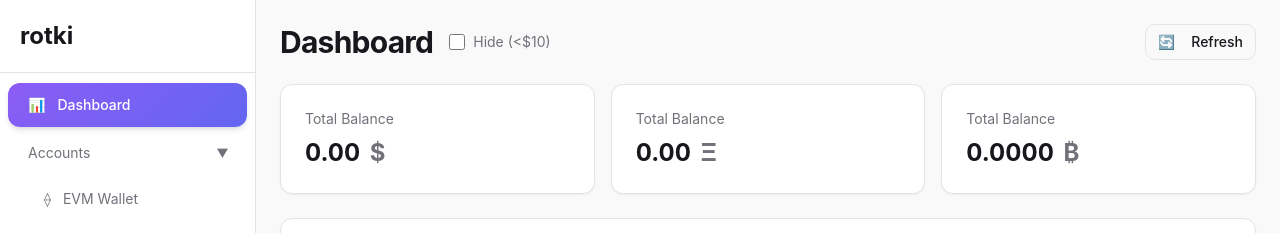
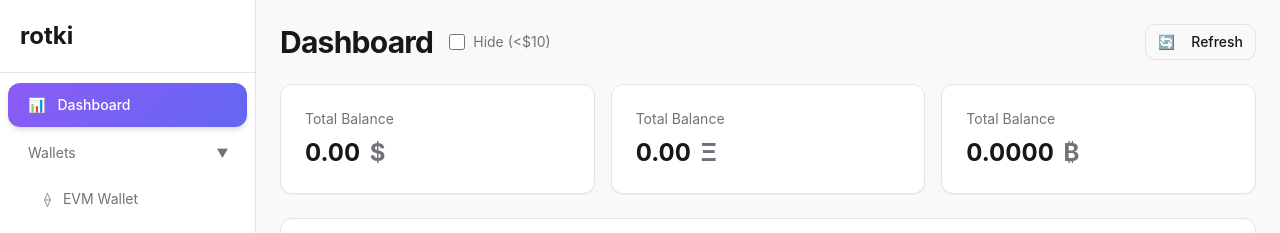
Before and after one commit to aerodoge/rotki-demo, a Vue app in the folder frontend/: page /dashboard in a window 1280 px wide. Shown: the top 233 px of the page. Built offline with nearby package versions, Linux system fonts and the light colour scheme; no server answers.

Commit message:
Fix: ui.

```diff
--- a/frontend/src/components/Sidebar.vue
+++ b/frontend/src/components/Sidebar.vue
@@ -16,14 +16,14 @@
         <span>Dashboard</span>
       </router-link>
 
-      <!-- Accounts Section -->
+      <!-- Wallets Section -->
       <div class="my-1">
         <div
           class="flex items-center justify-between px-5 py-3 mx-2 my-0.5 text-sm text-muted-foreground hover:text-foreground hover:bg-gradient-accent rounded-lg transition-all cursor-pointer group"
           @click="toggleAccounts"
         >
           <div class="flex items-center">
-            <span>Accounts</span>
+            <span>Wallets</span>
           </div>
           <span
             class="text-xs transform transition-transform"
--- a/frontend/src/views/Dashboard.vue
+++ b/frontend/src/views/Dashboard.vue
@@ -164,7 +164,7 @@
   if (!hideSmallBalances.value) {
     return chainBalances.value
   }
-  return chainBalances.value.filter(chain => chain.balance >= 10)
+  return chainBalances.value.filter((chain) => chain.balance >= 10)
 })
 
 // 以USD计算的总余额
--- a/frontend/src/views/EVMAccounts.vue
+++ b/frontend/src/views/EVMAccounts.vue
@@ -79,7 +79,7 @@
                 <th
                   class="px-4 py-3 text-left text-xs font-medium text-muted-foreground uppercase tracking-wider"
                 >
-                  Account
+                  WALLET
                 </th>
                 <th
                   class="px-4 py-3 text-left text-xs font-medium text-muted-foreground uppercase tracking-wider"
@@ -279,7 +279,7 @@
                     <th
                       class="px-4 py-2 text-left text-xs font-medium text-muted-foreground uppercase"
                     >
-                      Account
+                      WALLET
                     </th>
                     <th
                       class="px-4 py-2 text-left text-xs font-medium text-muted-foreground uppercase"
@@ -1355,7 +1355,7 @@
 
 // Filter wallets with small balances and status
 const filteredWallets = computed(() => {
-  return wallets.value.filter(wallet => {
+  return wallets.value.filter((wallet) => {
     // Filter by status
     if (statusFilter.value !== 'all') {
       const walletStatus = wallet.status?.toLowerCase() || 'enabled'
```
Also changed, not shown: 2 other files (tests, documents, lock files or other folders).
